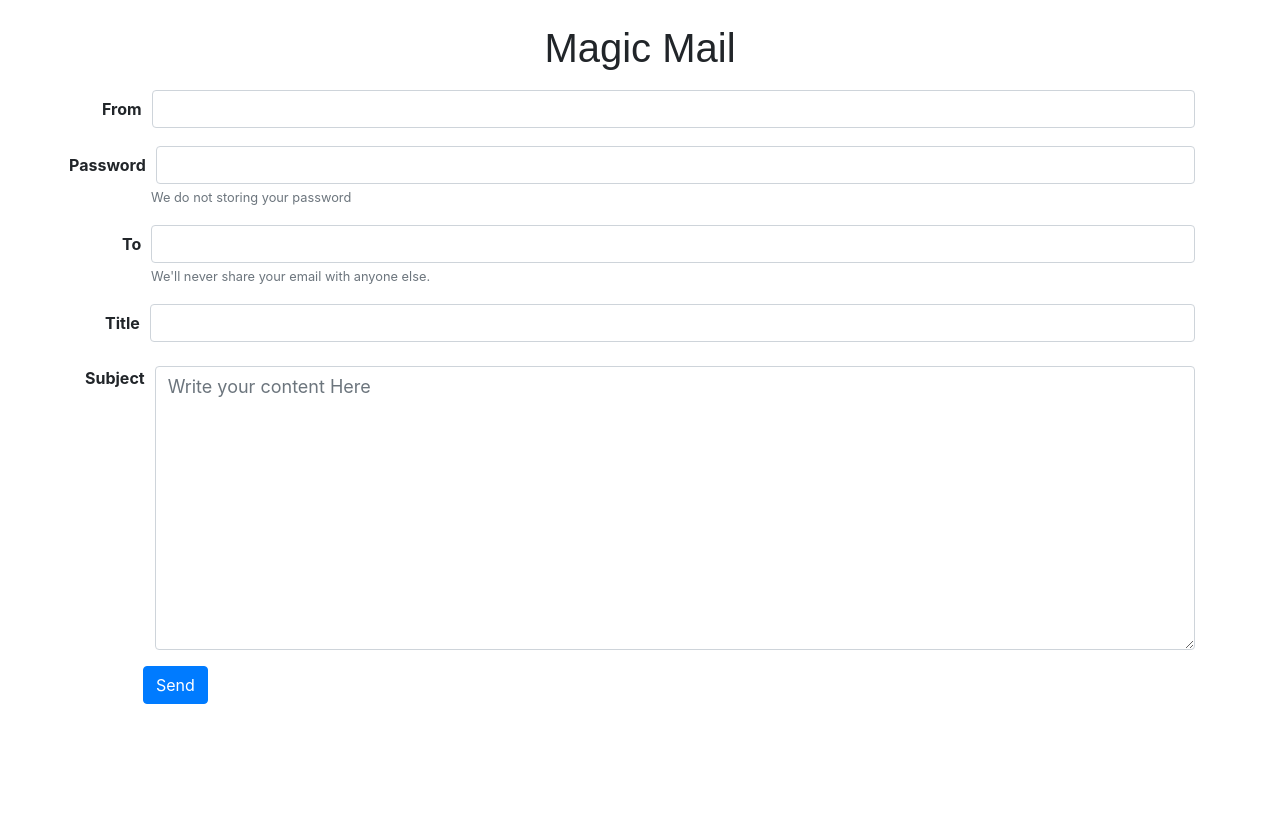
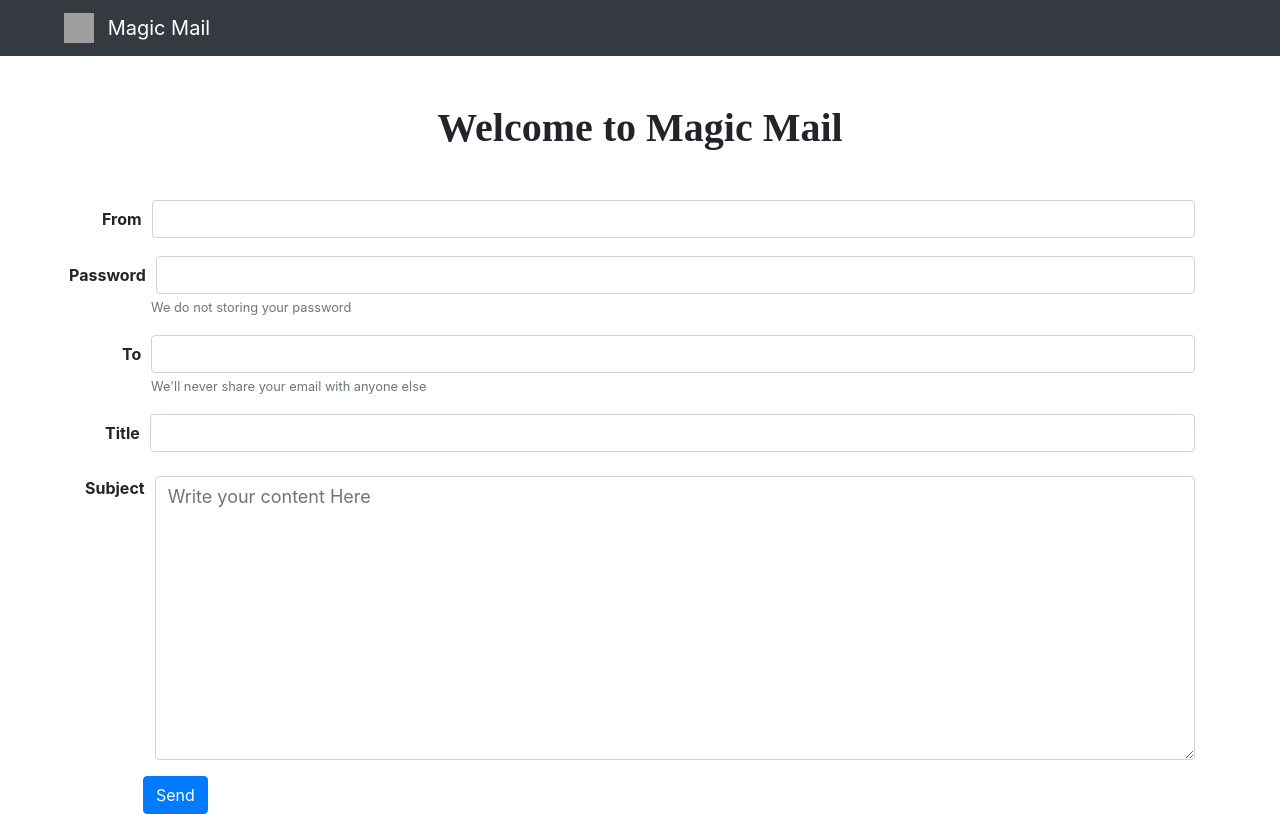
Before and after one commit to ap211unitech/MAGIC-MAIL, a website: page views/index.html in a window 1280 px wide. Drawn offline with nearby package versions, Linux system fonts and the light colour scheme; grey boxes are pictures that could not be loaded.

Commit message:
navbar added

```diff
--- a/views/index.html
+++ b/views/index.html
@@ -36,8 +36,26 @@
 </head>
 
 <body>
+
+
+    <!-- Navbar -->
+
+    <nav class="navbar navbar-dark bg-dark">
+        <a class="navbar-brand" href="#">
+            <img src="https://lh3.googleusercontent.com/proxy/BN8EQ8ffldL3UlwrnPiQufVtGA_m_qMasWZIKN4d1uS_AXeYPog8Li8r0PXSIPf7N8z-_CogjfIFLb2J4xYZ3EmdPrmA9CbBjVVQHEzNzizDQw7t"
+                width="30" height="30" class="d-inline-block align-top mr-2 ml-5" alt="">
+            Magic Mail
+        </a>
+    </nav>
+
+
+
+
     <div class="container mt-4">
-        <h1 style="text-align: center;font-family: Arial, Helvetica, sans-serif;">Magic Mail</h1>
+
+
+        <h1 style="text-align: center;font-family:'Crimson Text', serif;" class="mt-5 mb-5"><b>Welcome to Magic Mail</b>
+        </h1>
 
         <!-- Form -->
         <form method="POST" action="/">
@@ -68,7 +86,7 @@
                 </div>
                 <small style="margin-left: 66px;" id="emailHelp" class="form-text text-muted">We'll never share your
                     email with anyone
-                    else.</small>
+                    else</small>
             </div>
 
             <!-- Title section -->
@@ -97,6 +115,7 @@
 
             <!-- Send Button -->
             <button type="submit" class="btn btn-primary" style="margin-left: 58px;">Send</button>
+
         </form>
 
     </div>
```
